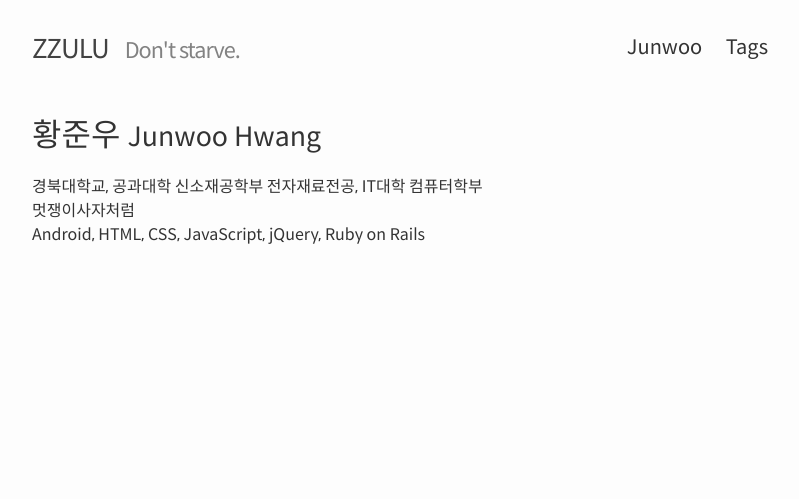
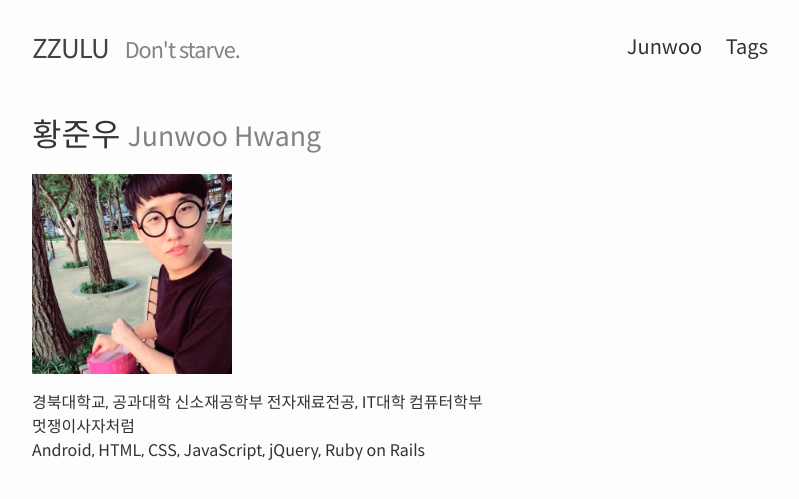
Before and after one commit to capollux/blog, a Jekyll site: the page built from junwoo/index.html, in a window 1280 px wide. Shown: the top 499 px of the page, without its empty margins (240-1039 px from the left). Built offline with Jekyll 4.4.1, drawn with Linux system fonts in a browser that asks for light colours; some web fonts are replaced.

Commit message:
Fix some layouts & Add profile image

```diff
--- a/_layouts/home.html
+++ b/_layouts/home.html
@@ -11,10 +11,6 @@ layout: default
         <div class="lh-2">
 
           <span class="post-date">{{ post.date | date: "%m/%d, %Y" }}</span>
-
-          {% if post.author %}
-          <span class="post-author">{{ site.data.members[post.author].name }}</span>
-          {% endif %}
 
           {% for category in post.categories %}
           <a href="/categories/#{{ category | escape }}" class="post-tags">{{ category | escape }}</a>
--- a/_layouts/post.html
+++ b/_layouts/post.html
@@ -7,9 +7,6 @@ layout: default
     <h1 class="post-title" itemprop="name headline">{{ page.title | escape }}</h1>
     <p class="lh-2 post-meta">
       <time class="post-date" datetime="{{ page.date | date_to_xmlschema }}" itemprop="datePublished">{{ page.date | date: "%m/%d, %Y" }}</time>
-      {% if page.author %}
-      <span class="post-author" itemprop="author" itemscope itemtype="http://schema.org/Person"><span itemprop="name">{{ site.data.members[page.author].name }}</span></span>
-      {% endif %}
       {% for category in page.categories %}
       <a href="/categories/#{{ category | escape }}" class="post-tags">{{ category | escape }}</a>
       {% endfor %}
--- a/_sass/minima-extensions/_layout.scss
+++ b/_sass/minima-extensions/_layout.scss
@@ -40,6 +40,11 @@
 
 .lh-2 {
   line-height: 2;
+}
+
+.img-fluid {
+  max-width: 100%;
+  height: auto;
 }
 
 /**
--- a/junwoo/index.html
+++ b/junwoo/index.html
@@ -6,7 +6,8 @@ order: 1
 ---
 
 <section>
-  <h2 class="font-family-hhj">황준우 <small>Junwoo Hwang</small></h2>
+  <h2 class="font-family-hhj">황준우 <small class="text-color-grey">Junwoo Hwang</small></h2>
+  <img src="{{ "/assets/images/junwoo.png" | relative_url }}" width="200px" class="mb-3 img-fluid" alt="Junwoo Hwang profile image">
   <div>경북대학교, 공과대학 신소재공학부 전자재료전공, IT대학 컴퓨터학부</div>
   <div>멋쟁이사자처럼</div>
   <div>Android, HTML, CSS, JavaScript, jQuery, Ruby on Rails</div>
```
Also changed, not shown: assets/images/junwoo.png (added).
